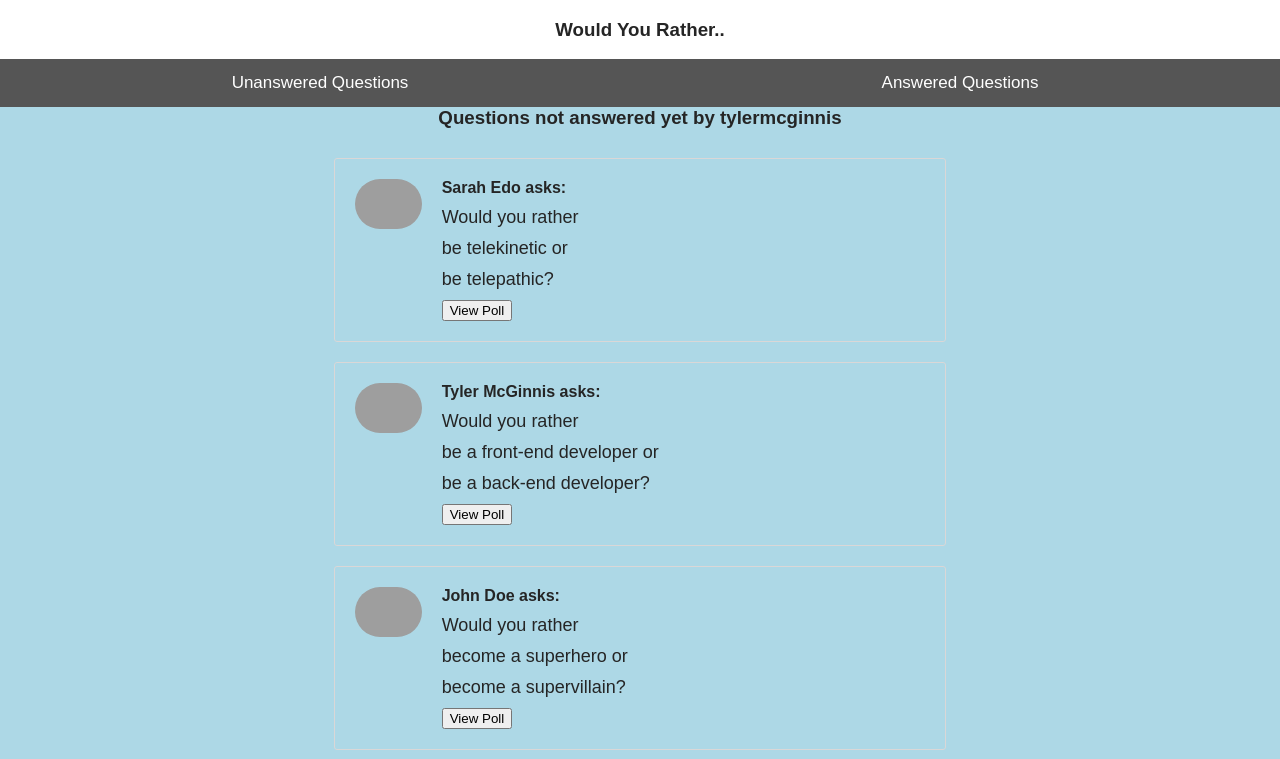
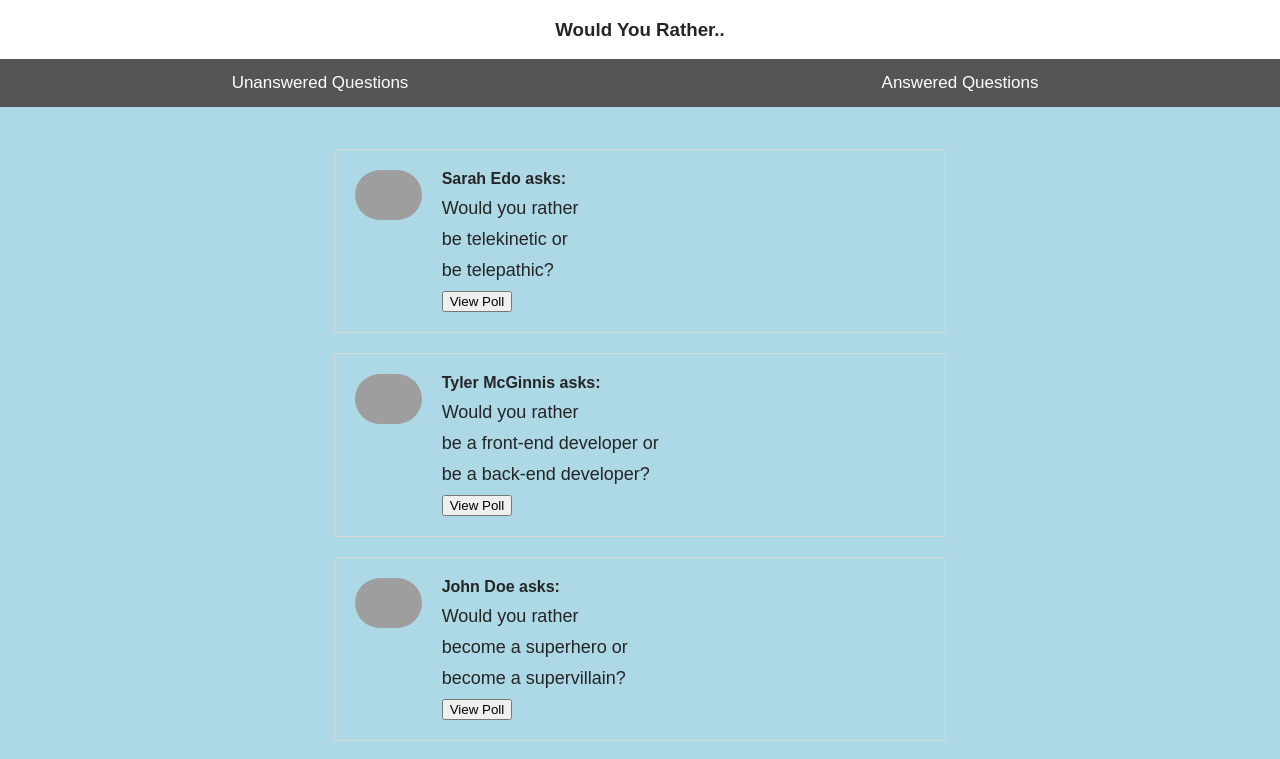
Before and after one commit to yashica/UdacityReactND_P2_Redux_wouldYouRather, a React (Create React App) app: page / in a window 1280 px wide. Shown: the top 759 px of the page. Built offline with nearby package versions, Linux system fonts and the light colour scheme; grey boxes are pictures that could not be loaded.

Commit message:
Dashboar-remove heading, add  top padding

```diff
--- a/src/App.css
+++ b/src/App.css
@@ -31,6 +31,7 @@
 /* Dashboard Tabview */
 .dashboard-tabPage {
   background-color: lightblue;
+  padding-top: 4rem;
 }
 
 .dashboard-tabButton {
--- a/src/components/Dashboard.js
+++ b/src/components/Dashboard.js
@@ -50,9 +50,9 @@ class Dashboard extends Component {
         </div>
         {this.state.page === "page1" ? (
           <div className="dashboard-tabPage">
-            <h3 className="center">
+            {/* <h3 className="center">
               Questions not answered yet by {this.props.authedUser}
-            </h3>
+            </h3> */}
             <ul className="dashboard-list">
               {this.props.unansweredQuestionsIds.map((id) => (
                 <li key={id}>
@@ -64,9 +64,9 @@ class Dashboard extends Component {
           </div>
         ) : (
           <div className={"dashboard-tabPage"}>
-            <h3 className="center">
+            {/* <h3 className="center">
               Questions answered by {this.props.authedUser}
-            </h3>
+            </h3> */}
             <ul className="dashboard-list">
               {this.props.answeredQuestionIds.map((id) => (
                 <li key={id}>
```
